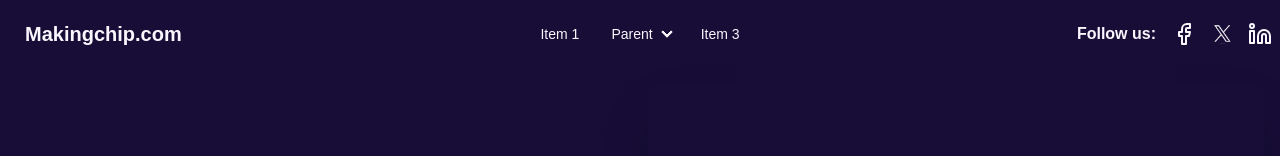
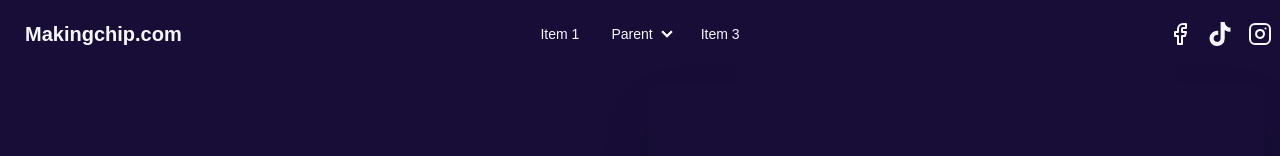
Before and after one commit to afnanhussain2002/making-chip, a Next.js app: page / in a window 1280 px wide. Shown: the top 156 px of the page. Built offline with nearby package versions, Linux system fonts and the light colour scheme.

Commit message:
change the social icon and links

```diff
--- a/src/app/layout.tsx
+++ b/src/app/layout.tsx
@@ -5,10 +5,11 @@ import { ClerkProvider } from "@clerk/nextjs";
 import Script from "next/script";
 import { GoogleAnalytics, GoogleTagManager } from "@next/third-parties/google";
 import Footer from "@/components/Footer";
-import { Facebook, Linkedin } from "lucide-react";
+import { Facebook, Instagram, Linkedin } from "lucide-react";
 import Image from "next/image";
 import XLogo from "@/images/x-logo.png"
 import Link from "next/link";
+import { FaTiktok } from "react-icons/fa";
 
 const geistSans = localFont({
   src: "./fonts/GeistVF.woff",
@@ -126,20 +127,15 @@ export default function RootLayout({
     </div>
     <div className="navbar-end">
     <div className="flex justify-center items-center gap-4">
-            <p className="font-bold">Follow us:</p>
+
             <a href="https://www.facebook.com/iamafnanhussain" target="_blank">
             <Facebook/>
             </a>
-            <a href="https://x.com/MdAfnanHussain" target="_blank">
-           <Image
-           src={XLogo}
-           width={20}
-           height={30}
-           alt="x.com"
-           />
+            <a href="https://www.tiktok.com/@makingchip.com" target="_blank">
+           <FaTiktok className="w-6 h-6"/>
             </a>
-            <a href="https://www.linkedin.com/in/md-afnan-hussain/" target="_blank">
-            <Linkedin/>
+            <a href="https://www.instagram.com/makingchip" target="_blank">
+            <Instagram/>
             </a>
 
           </div>
```
